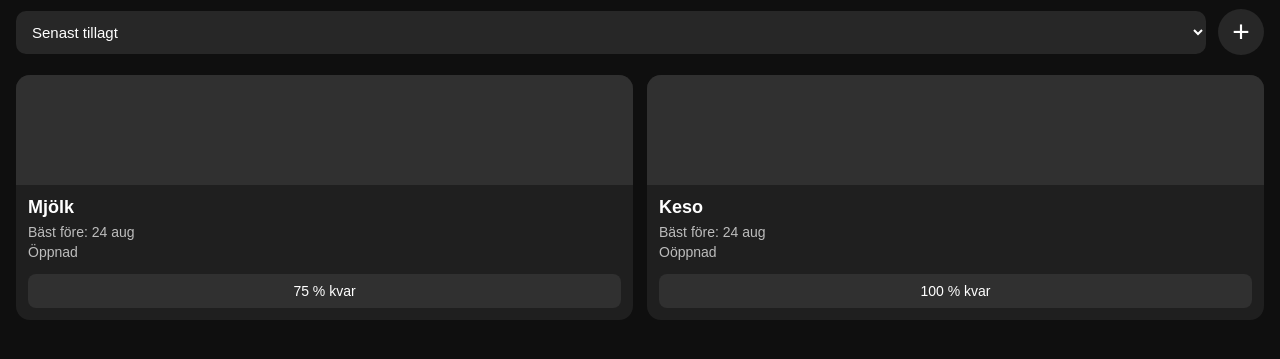
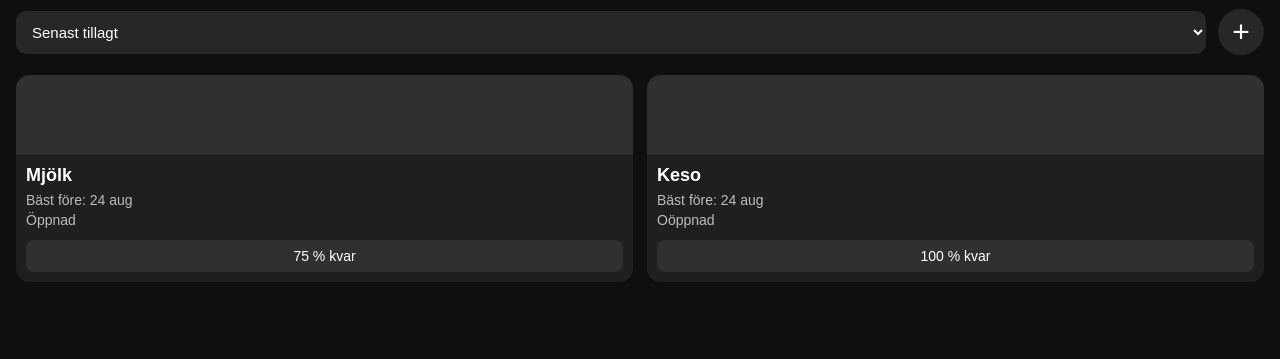
Before and after one commit to Rubbedubb/KylKoll, a plain HTML site: page index.html in a window 1280 px wide. Shown: the part 131-490 px from the top of the page. Drawn offline with Linux system fonts and the light colour scheme.

Commit message:
Adjust product image and info styles

```diff
--- a/style.css
+++ b/style.css
@@ -112,13 +112,13 @@ main {
 
 .product-image {
     width: 100%;
-    height: 110px;
+    height: 80px;
 
     background-color: #303030;
 }
 
 .product-info {
-    padding: 12px;
+    padding: 10px;
 }
 
 .product-info h2 {
@@ -138,8 +138,8 @@ main {
 .amount-button {
     width: 100%;
 
-    margin-top: 10px;
-    padding: 9px;
+    margin-top: 8px;
+    padding: 8px;
 
     background-color: #303030;
     color: white;
```
